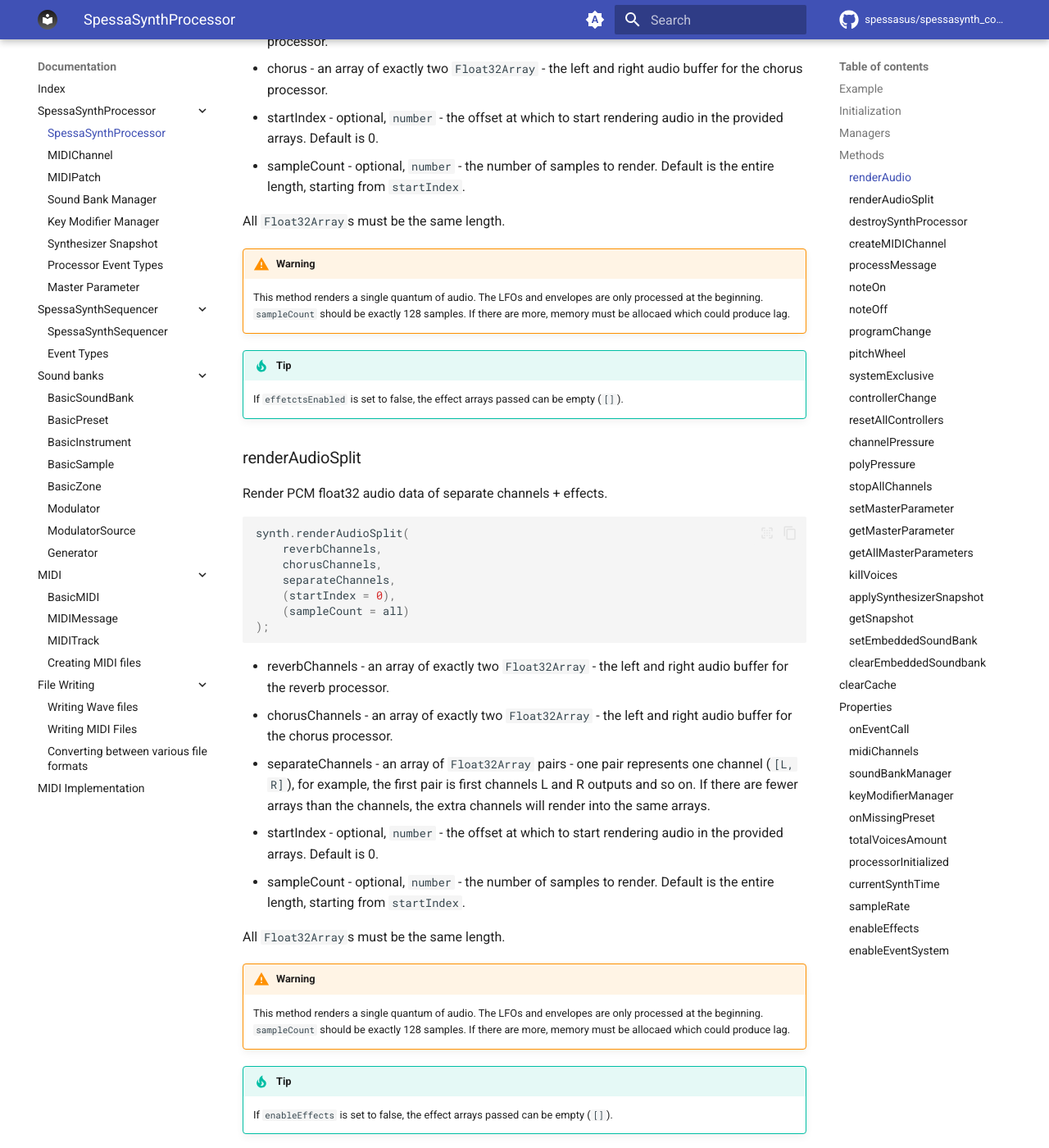
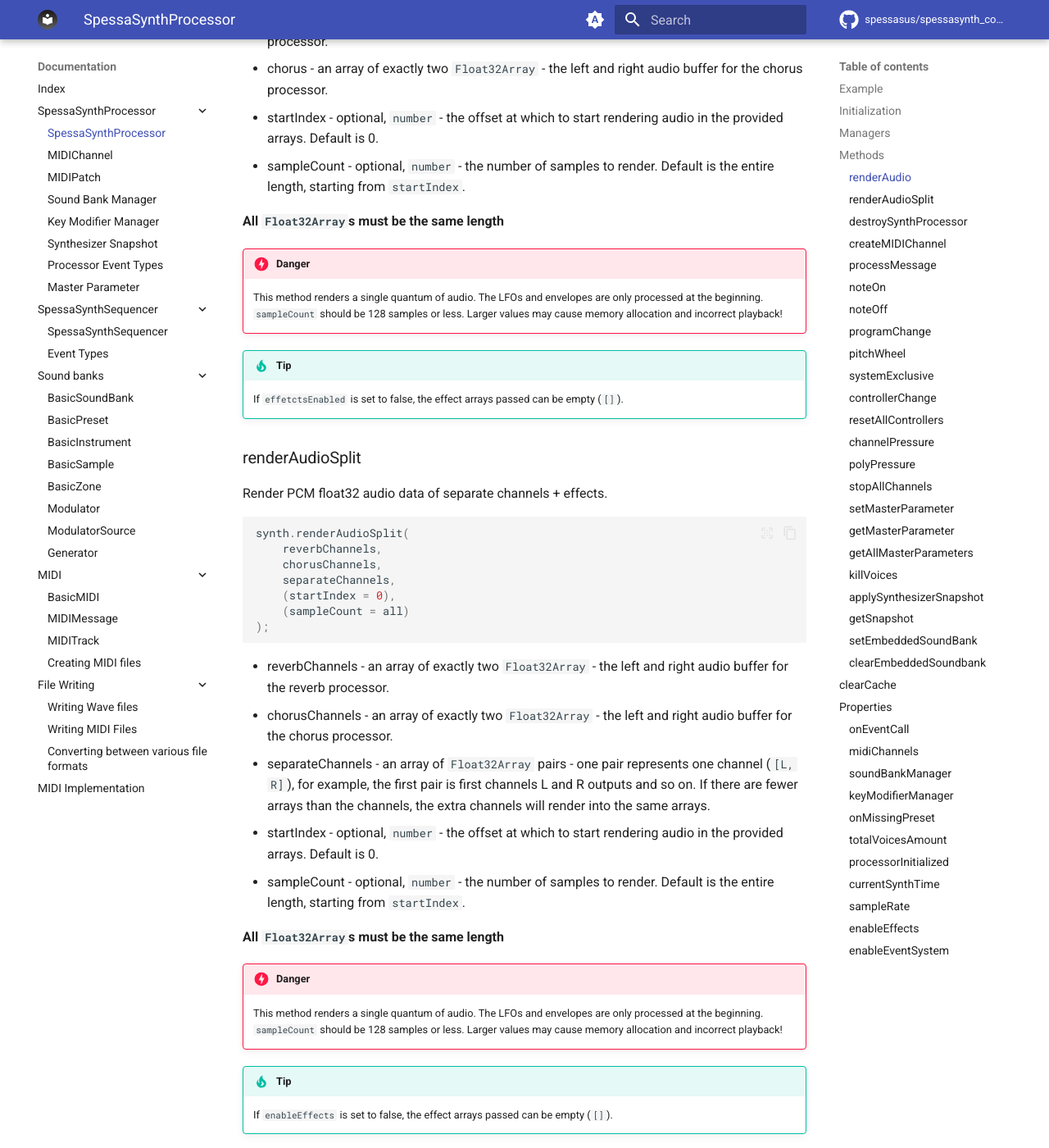
Before and after one commit to spessasus/spessasynth_core, an MkDocs documentation site: the page built from docs/spessa-synth-processor/index.md, in a window 1280 px wide and 1400 px high, scrolled down 1451 px. Shown: the whole window at 82% size. Built offline with MkDocs 1.6.1 and Material for MkDocs 9.7.7, drawn with Linux system fonts in a browser that asks for light colours; comment, search, counter and statistics services are not loaded.

Commit message:
doc tweaks

```diff
--- a/docs/spessa-synth-processor/index.md
+++ b/docs/spessa-synth-processor/index.md
@@ -63,13 +63,14 @@ synth.renderAudio(
 - sampleCount - optional, `number` - the number of samples to render. Default is the entire length, starting from
   `startIndex`.
 
-All `Float32Array`s must be the same length.
+**All `Float32Array`s must be the same length**
 
-!!! Warning
+!!! Danger
 
     This method renders a single quantum of audio.
     The LFOs and envelopes are only processed at the beginning.
-    `sampleCount` should be exactly 128 samples. If there are more, memory must be allocaed which could produce lag.
+    `sampleCount` should be 128 samples or less.
+    Larger values may cause memory allocation and incorrect playback!
 
 !!! Tip
 
@@ -97,13 +98,14 @@ synth.renderAudioSplit(
 - sampleCount - optional, `number` - the number of samples to render. Default is the entire length, starting from
   `startIndex`.
 
-All `Float32Array`s must be the same length.
+**All `Float32Array`s must be the same length**
 
-!!! Warning
+!!! Danger
 
     This method renders a single quantum of audio.
     The LFOs and envelopes are only processed at the beginning.
-    `sampleCount` should be exactly 128 samples. If there are more, memory must be allocaed which could produce lag.
+    `sampleCount` should be 128 samples or less.
+    Larger values may cause memory allocation and incorrect playback!
 
 !!! Tip
 
```
